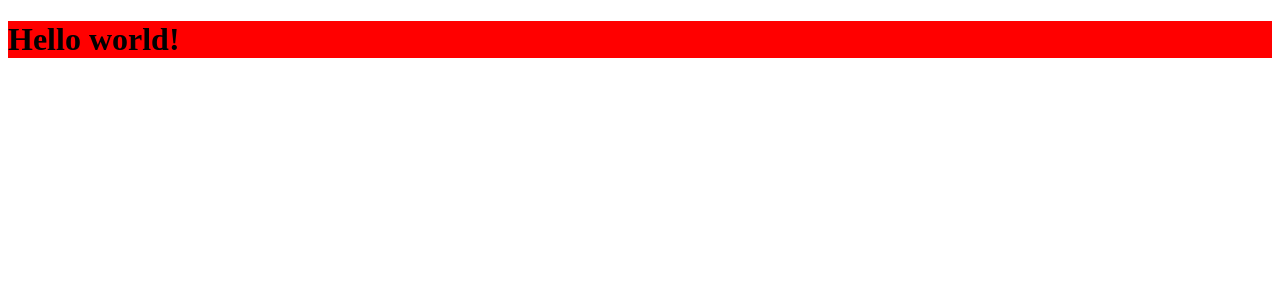
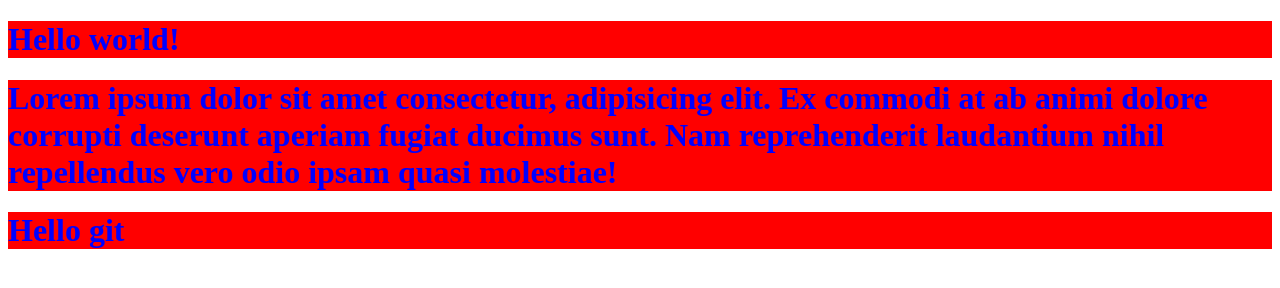
Before and after one commit to sunnatbek2008/git, a plain HTML site: page index.html in a window 1280 px wide. Drawn offline with Linux system fonts and the light colour scheme.

Commit message:
something

```diff
--- a/index.html
+++ b/index.html
@@ -9,5 +9,7 @@
 </head>
 <body>
     <h1>Hello world!</h1>
+    <h1>Lorem ipsum dolor sit amet consectetur, adipisicing elit. Ex commodi at ab animi dolore corrupti deserunt aperiam fugiat ducimus sunt. Nam reprehenderit laudantium nihil repellendus vero odio ipsam quasi molestiae!</h1>
+    <h1>Hello git</h1>
 </body>
 </html>
--- a/stayle.css
+++ b/stayle.css
@@ -1,3 +1,4 @@
 h1 {
-    background-color: red;
+    background-color: rgb(255, 0, 0);
+    color: blue;
 }
```
